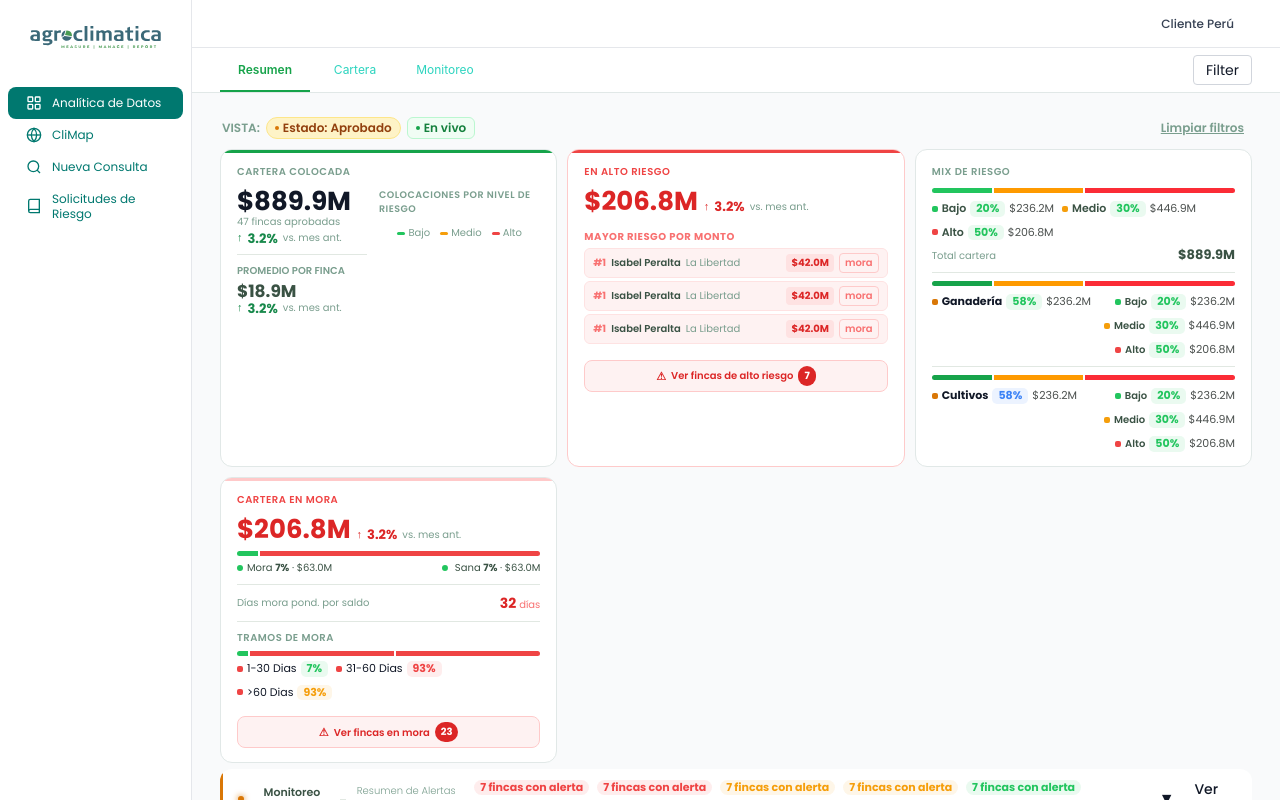
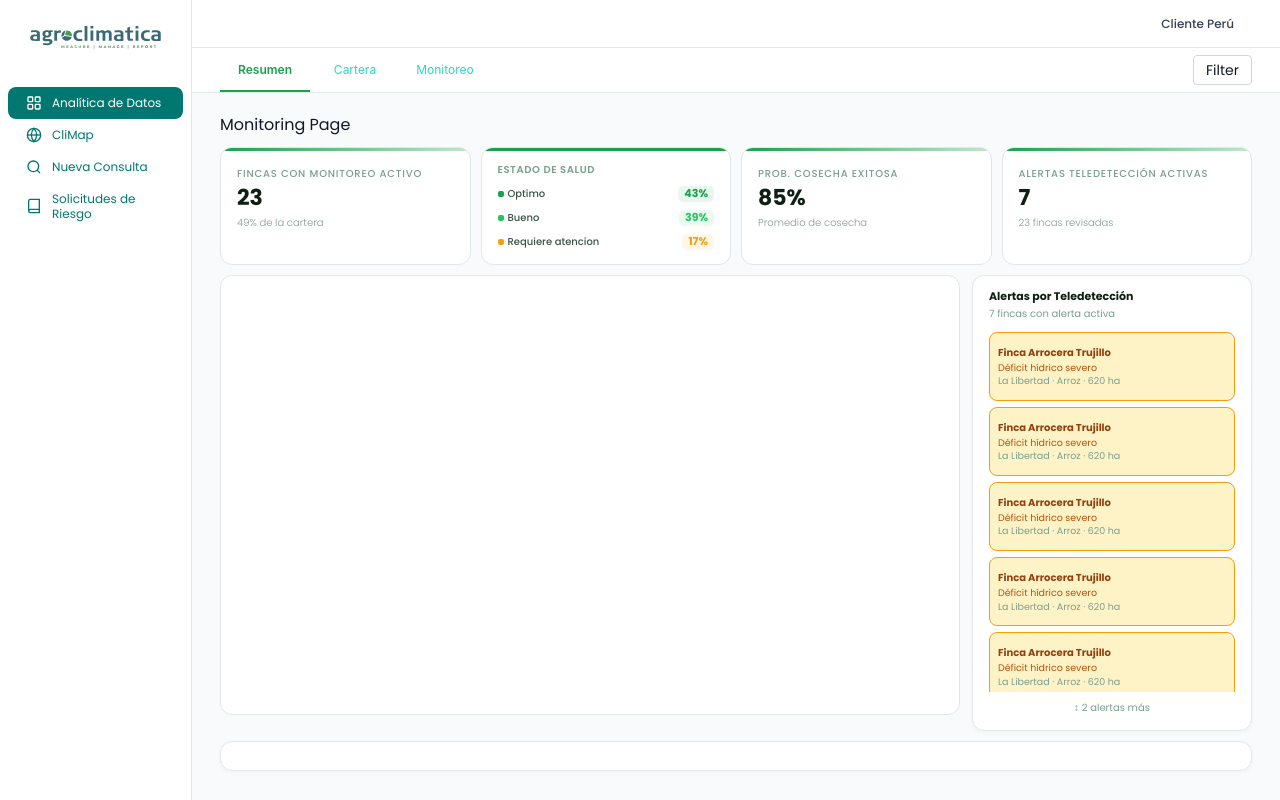
Before and after one commit to workKali/dashboad2.0, a Next.js app: page /dashboard in a window 1280 px wide. Built offline with nearby package versions, Linux system fonts and the light colour scheme; some icons are missing.

Commit message:
working on templates

```diff
--- /dev/null
+++ b/src/app/(admin)/dashboard/monitoring/page.tsx
@@ -0,0 +1,7 @@
+import MonitoringPage from "@/features/dashboard/monitoring/MonitoringPage";
+
+export default function page() {
+  return (
+    <MonitoringPage />
+  )
+}
--- a/src/app/(admin)/dashboard/page.tsx
+++ b/src/app/(admin)/dashboard/page.tsx
@@ -1,5 +1,5 @@
-import { DashboardPage } from '@/features/dashboard/components/DashboardPage';
+import MonitoringPage from '@/features/dashboard/monitoring/MonitoringPage';
 
 export default function Dashboard() {
-  return <DashboardPage />;
+  return <MonitoringPage />;
 }
--- a/src/features/dashboard/components/ui/CardInfo.tsx
+++ b/src/features/dashboard/components/ui/CardInfo.tsx
@@ -8,7 +8,7 @@ interface Props {
 }
 const CardInfo = ({ className, topBorder, leftBorder, children }: Props) => {
     return (
-        <div className={clsx("border rounded-xl px-4 py-3.5 relative overflow-hidden border-[#e1e8e7] flex flex-col gap-2 bg-white", className,)}>
+        <div className={clsx("border rounded-xl px-4 py-3.5 relative overflow-hidden border-[#e1e8e7] flex flex-col bg-white", className)}>
             {topBorder && <div className={clsx("absolute top-0 left-0 right-0 h-0.75", topBorder)} />}
             {leftBorder && <div className={clsx("absolute top-0 bottom-0 left-0 w-0.75", leftBorder)} />}
             {children}
--- /dev/null
+++ b/src/features/dashboard/monitoring/MonitoringPage.tsx
@@ -0,0 +1,124 @@
+import { Dot } from "@/shared/components/ui/Dot"
+import CardInfo from "../components/ui/CardInfo"
+import { Badge } from "@/shared/components/ui/Badge"
+
+const MonitoringPage = () => {
+    return (
+        <div className="flex flex-col gap-2.5">
+            <h1>Monitoring Page</h1>
+            <div className="grid grid-cols-4 gap-2.5">
+                <CardUI title="Fincas con Monitoreo Activo" value="23" subtitle="49% de la cartera" />
+
+                <UIStateHealth />
+
+                <CardUI title="Prob. Cosecha Exitosa" value="85%" subtitle="Promedio de cosecha" />
+                <CardUI title="Alertas Teledetección Activas" value="7" subtitle="23 fincas revisadas" />
+            </div>
+
+            <div className="flex gap-3 items-stretch">
+                <MapCard />
+
+                <AlertsCard />
+            </div>
+
+            <MonitoringContainer />
+        </div>
+    )
+}
+
+export default MonitoringPage
+
+const MonitoringContainer = () => {
+    return (
+        <CardInfo className="bg-white shadow-[0px_1px_4px_rgba(15,31,20,0.04)]">
+            <div className="flex items-baseline gap-1.5">
+
+            </div>
+        </CardInfo>
+    )
+}
+
+const MapCard = () => {
+    return (
+        <CardInfo className="bg-red-50 h-[440px] flex-1">
+            <div className="flex-1 ">
+
+            </div>
+        </CardInfo>
+    )
+}
+
+const CardUI = ({ title, value, subtitle }: { title: string, value: string, subtitle: string }) => {
+    return (
+        <CardInfo topBorder="bg-[linear-gradient(90deg,_rgb(22,163,74),_rgba(22,163,74,0.267))] gap-2">
+            <div className="mt-1">
+                <p className="text-[rgb(122,158,142)] text-10 font-medium tracking-[0.08em] uppercase mb-[4px]">{title}</p>
+                <span className="text-[rgb(15,31,20)] text-[22px] font-bold leading-[1.1]">{value}</span>
+                <p className="text-[rgb(122,158,142)] text-10 mt-[3px] font-light m-0">{subtitle}</p>
+            </div>
+        </CardInfo>
+    )
+}
+
+const UIStateHealth = () => {
+    return (
+        <CardInfo topBorder="bg-[#16a34a]" className="gap-2" >
+            <p className="text-10 font-semibold text-[rgb(122,158,142)] uppercase tracking-[0.06em] m-0">Estado de Salud</p>
+
+            <div className="flex items-center justify-between">
+                <DotText label="Optimo" color="optimum" />
+                <Badge variant='optimum' size='sm'>43%</Badge>
+            </div>
+            <div className="flex items-center justify-between">
+                <DotText label="Bueno" color="low" />
+                <Badge variant='low' size='sm'>39%</Badge>
+            </div>
+            <div className="flex items-center justify-between">
+                <DotText label="Requiere atencion" color="medium" />
+                <Badge variant='medium' size='sm'>17%</Badge>
+            </div>
+        </CardInfo>
+    )
+}
+
+const DotText = ({ label, color }: { label: string, color: string }) => {
+    return <div className="flex items-center gap-1">
+        <Dot rounded='xs' color={color as any} />
+        <span className="text-10 font-medium text-[#3a5244]">{label}</span>
+    </div>
+}
+
+const AlertsCard = () => {
+    return (
+        <CardInfo className="gap-0.5 shadow-[0px_1px_4px_rgba(15,31,20,0.04)] min-w-[280px]">
+            <div className="flex-1">
+                <p className="text-[#0f1f14] text-11 mb-0.5 font-bold">Alertas por Teledetección</p>
+                <p className="text-[#7a9e8e] text-10 mb-2.5">7 fincas con alerta activa</p>
+                <div className="gap-1.5 flex flex-col max-h-[360px] overflow-y-auto">
+                    <AlertCard title="Finca Arrocera Trujillo" subtitle="Déficit hídrico severo" farm="La Libertad" crop="Arroz" area="620 ha" />
+                    <AlertCard title="Finca Arrocera Trujillo" subtitle="Déficit hídrico severo" farm="La Libertad" crop="Arroz" area="620 ha" />
+                    <AlertCard title="Finca Arrocera Trujillo" subtitle="Déficit hídrico severo" farm="La Libertad" crop="Arroz" area="620 ha" />
+                    <AlertCard title="Finca Arrocera Trujillo" subtitle="Déficit hídrico severo" farm="La Libertad" crop="Arroz" area="620 ha" />
+                    <AlertCard title="Finca Arrocera Trujillo" subtitle="Déficit hídrico severo" farm="La Libertad" crop="Arroz" area="620 ha" />
+                    <AlertCard title="Finca Arrocera Trujillo" subtitle="Déficit hídrico severo" farm="La Libertad" crop="Arroz" area="620 ha" />
+                    <AlertCard title="Finca Arrocera Trujillo" subtitle="Déficit hídrico severo" farm="La Libertad" crop="Arroz" area="620 ha" />
+                    <AlertCard title="Finca Arrocera Trujillo" subtitle="Déficit hídrico severo" farm="La Libertad" crop="Arroz" area="620 ha" />
+                    <AlertCard title="Finca Arrocera Trujillo" subtitle="Déficit hídrico severo" farm="La Libertad" crop="Arroz" area="620 ha" />
+                    <AlertCard title="Finca Arrocera Trujillo" subtitle="Déficit hídrico severo" farm="La Libertad" crop="Arroz" area="620 ha" />
+                    <AlertCard title="Finca Arrocera Trujillo" subtitle="Déficit hídrico severo" farm="La Libertad" crop="Arroz" area="620 ha" />
+                </div>
+                <p className="text-[#7a9e8e] text-10 mt-2 text-center shrink-0">↕ 2 alertas más</p>
+            </div>
+        </CardInfo>
+    )
+}
+
+const AlertCard = ({ title, subtitle, farm, crop, area }: { title: string, subtitle: string, farm: string, crop: string, area: string }) => {
+    return (
+        <div className="shrink-0 border border-[#f59e0b] bg-[#fef3c7] rounded-lg py-3 px-2 cursor-pointer shadow-none transition-shadow hover:shadow-md">
+            <p className="text-10 font-bold text-[#92400e]">{title}</p>
+            <p className="text-middle9 text-[#b45309]">{subtitle}</p>
+            <p className="text-[#7a9e8e] text-middle9">{farm} · {crop} · {area}</p>
+        </div>
+    )
+}
--- a/src/shared/components/ui/Badge.tsx
+++ b/src/shared/components/ui/Badge.tsx
@@ -10,10 +10,15 @@ const badgeVariants = cva(
             variant: {
                 high: "text-[#ef4444] bg-[#ef444418]",
                 medium: "text-[#f59e0b] bg-[#f59e0b18]",
-                low: "text-[#22c55e] bg-[#22c55e18]"
+                low: "text-[#22c55e] bg-[#22c55e18]",
+                optimum: 'text-[#16a34a] bg-[#16a34a18]'
             },
             rounded: {
                 md: "rounded-[20px]",
+            },
+            size: {
+                sm: "text-10",
+                md: "text-11",
             }
         },
     }
--- a/src/shared/components/ui/Dot.tsx
+++ b/src/shared/components/ui/Dot.tsx
@@ -7,9 +7,15 @@ const dotVariants = cva("w-1.5 h-1.5 shrink-0 inline-block", {
             full: "rounded-full",
             xs: "rounded-xs"
         },
+        color:{
+            optimum: 'bg-[#16a34a]',
+            low: 'bg-[#22c55e]',
+            medium: 'bg-[#f59e0b]',
+            high: 'bg-[#ef4444]'
+        }
     },
     defaultVariants: {
-        rounded: "full"
+        rounded: "full",
     }
 })
 
@@ -17,6 +23,6 @@ export interface DotProps extends VariantProps<typeof dotVariants> {
     className?: string
 }
 
-export const Dot = ({ className, rounded }: DotProps) => {
-    return <div className={clsx(dotVariants({ rounded }), className)} />
+export const Dot = ({ className, rounded, color }: DotProps) => {
+    return <div className={clsx(dotVariants({ rounded, color }), className)} />
 }
```
